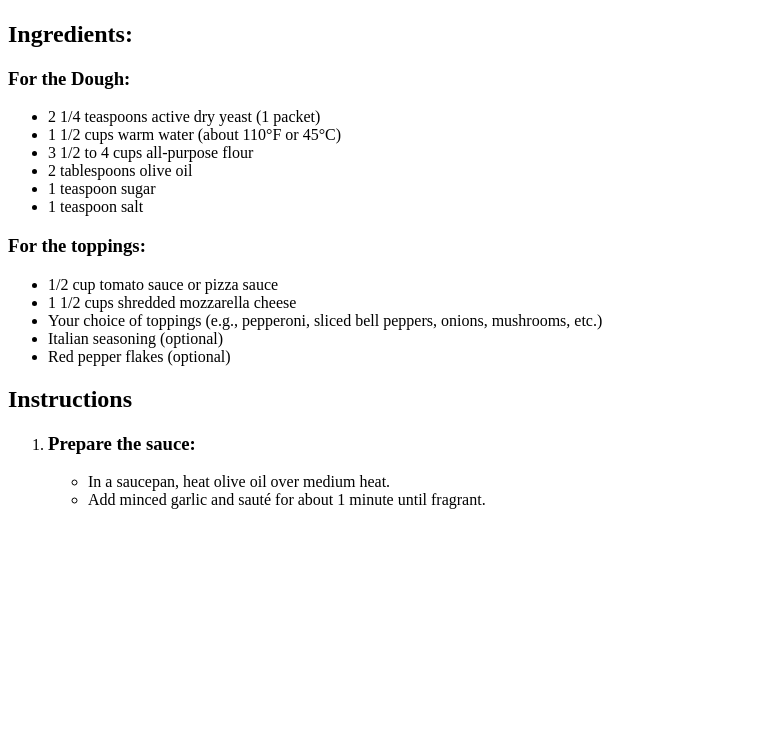
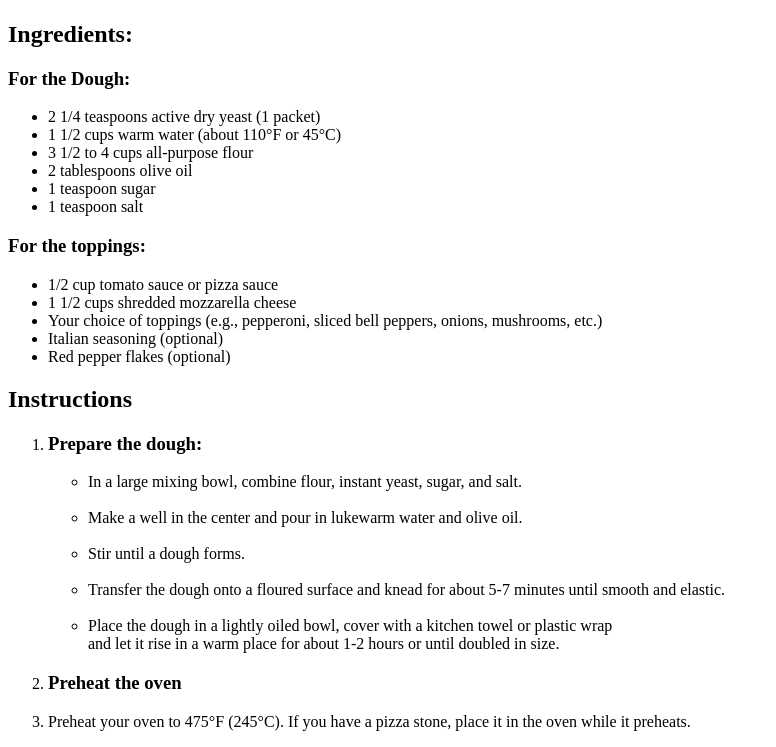
Before and after one commit to RyanBradley06/odin-recipes, a plain HTML site: page recipes/pizza.html in a window 1280 px wide. Shown: the part 383-1130 px from the top of the page, without its empty margins (0-776 px from the left). Before the commit the page ends 908 px from the top, so only its background shows below. Drawn offline with Linux system fonts and the light colour scheme.

Commit message:
finished first step starting second

```diff
--- a/recipes/pizza.html
+++ b/recipes/pizza.html
@@ -34,11 +34,22 @@
         <h2>Instructions</h2>
                 <ol>
                     <li>
-                        <h3>Prepare the sauce:</h3>
+                        <h3>Prepare the dough:</h3>
                         <ul>
-                            <li>In a saucepan, heat olive oil over medium heat.</li>
-                            <li>Add minced garlic and sauté for about 1 minute until fragrant.</li>
+                            <li>In a large mixing bowl, combine flour, instant yeast, sugar, and salt.</li><br>
+                            <li>Make a well in the center and pour in lukewarm water and olive oil.</li><br>
+                            <li>Stir until a dough forms.</li><br>
+                            <li>Transfer the dough onto a floured surface and knead for about 5-7 minutes until smooth and elastic.</li><br>
+                            <li>
+                                Place the dough in a lightly oiled bowl, cover with a kitchen towel or plastic wrap<br>
+                                and let it rise in a warm place for about 1-2 hours or until doubled in size.
+                            </li>
                         </ul>
+                    </li>
+
+                    <li>
+                        <h3>Preheat the oven</h3>
+                            <li>Preheat your oven to 475°F (245°C). If you have a pizza stone, place it in the oven while it preheats.</li>
                     </li>
 
 
```
